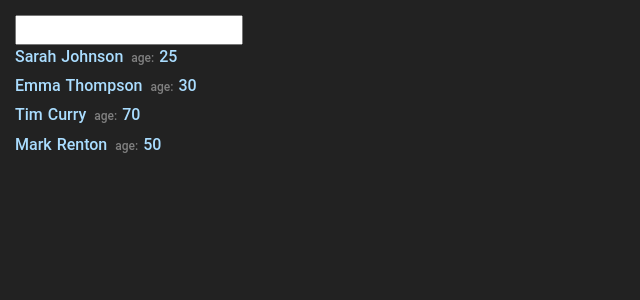
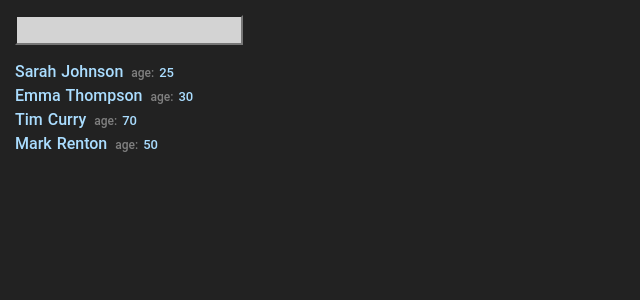
Before and after one commit to tomasz-konecki/react-webpack-scss, a React app: page / in a window 1280 px wide. Shown: the top 300 px of the page, without its empty margins (0-640 px from the left). Built offline with nearby package versions, Linux system fonts and the light colour scheme.

Commit message:
Updated code

```diff
--- a/src/App.js
+++ b/src/App.js
@@ -3,11 +3,11 @@ import "./scss/App.scss";
 // import Filter from "./components/Filter";
 import people from "./data/people";
 
-function searchingFor(term) {
-  return function(x) {
-    return x.first.toLowerCase().includes(term.toLowerCase()) || !term;
-  };
-}
+// function searchingFor(term) {
+//   return function(x) {
+//     return x.first.toLowerCase().includes(term.toLowerCase()) || !term;
+//   };
+// }
 
 class App extends Component {
   constructor(props) {
@@ -19,6 +19,10 @@ class App extends Component {
     };
   }
 
+  searchingFor = term => x =>
+    x.first.toLowerCase().includes(term.toLowerCase()) ||
+    x.last.toLowerCase().includes(term.toLowerCase());
+
   searchHandler = e => {
     this.setState({
       term: e.target.value
@@ -27,13 +31,11 @@ class App extends Component {
 
   render() {
     const { term, people } = this.state;
-    console.log(term);
     return (
       <div className="App">
-        <form>
-          <input type="text" onChange={this.searchHandler} />
-        </form>
-        {people.filter(searchingFor(term)).map(person => (
+        <input type="text" onChange={this.searchHandler} />
+
+        {people.filter(this.searchingFor(term)).map(person => (
           <div key={person.id}>
             <div className="person">
               <h6>{person.first}</h6>
--- a/src/scss/App.scss
+++ b/src/scss/App.scss
@@ -8,9 +8,18 @@ body {
 
   .App {
     padding: 15px;
+
+    input {
+      background: lightgray;
+      margin-bottom: 15px;
+      &:focus {
+        background: white;
+      }
+    }
+
     .person {
       h6 {
-        display: inline-block;
+        display: inline;
       }
       h6:first-of-type {
         margin-right: 5px;
@@ -23,6 +32,9 @@ body {
           padding: 0 5px;
         }
       }
+      h6:nth-of-type(3) {
+        font-size: 13px;
+      }
     }
   }
 }
```
